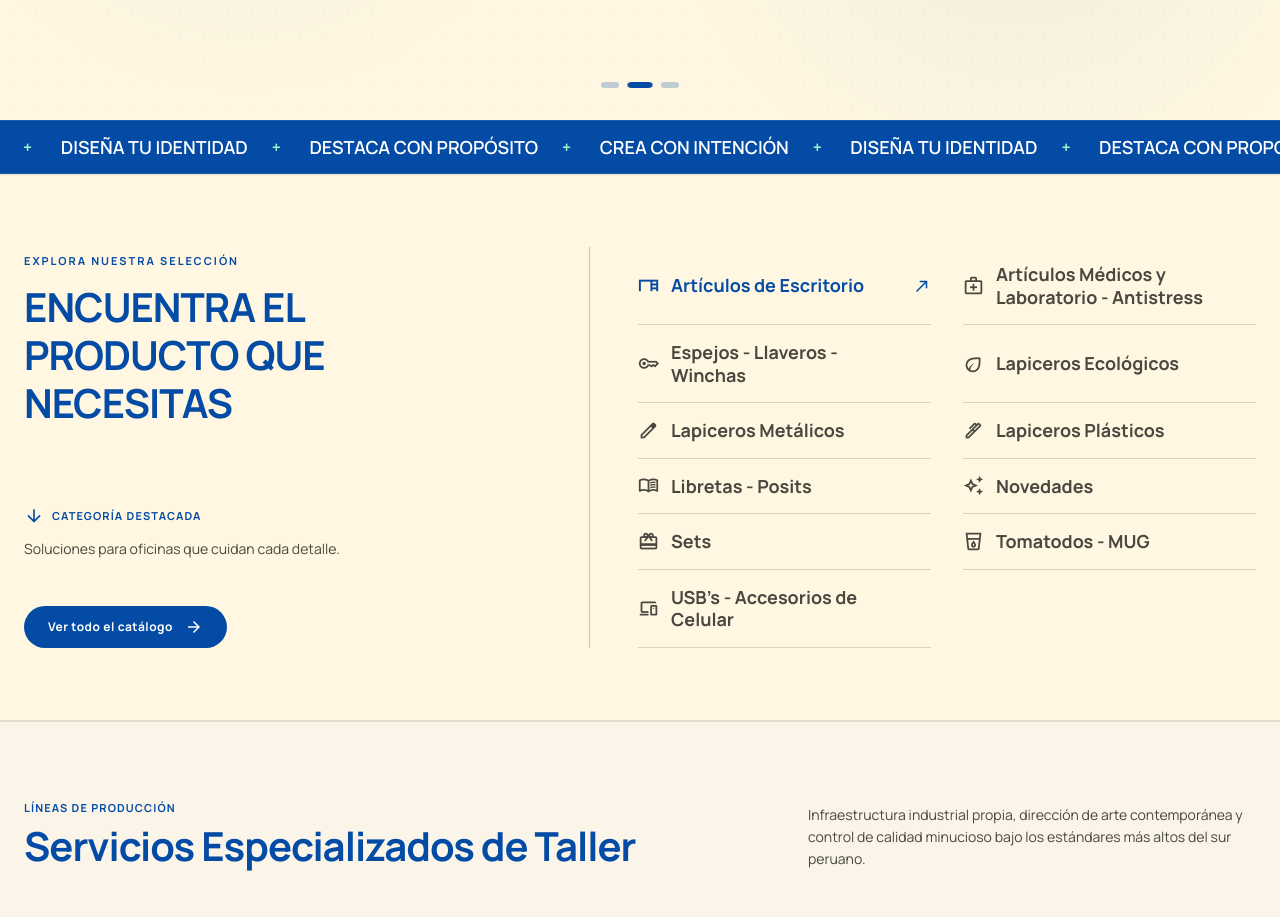
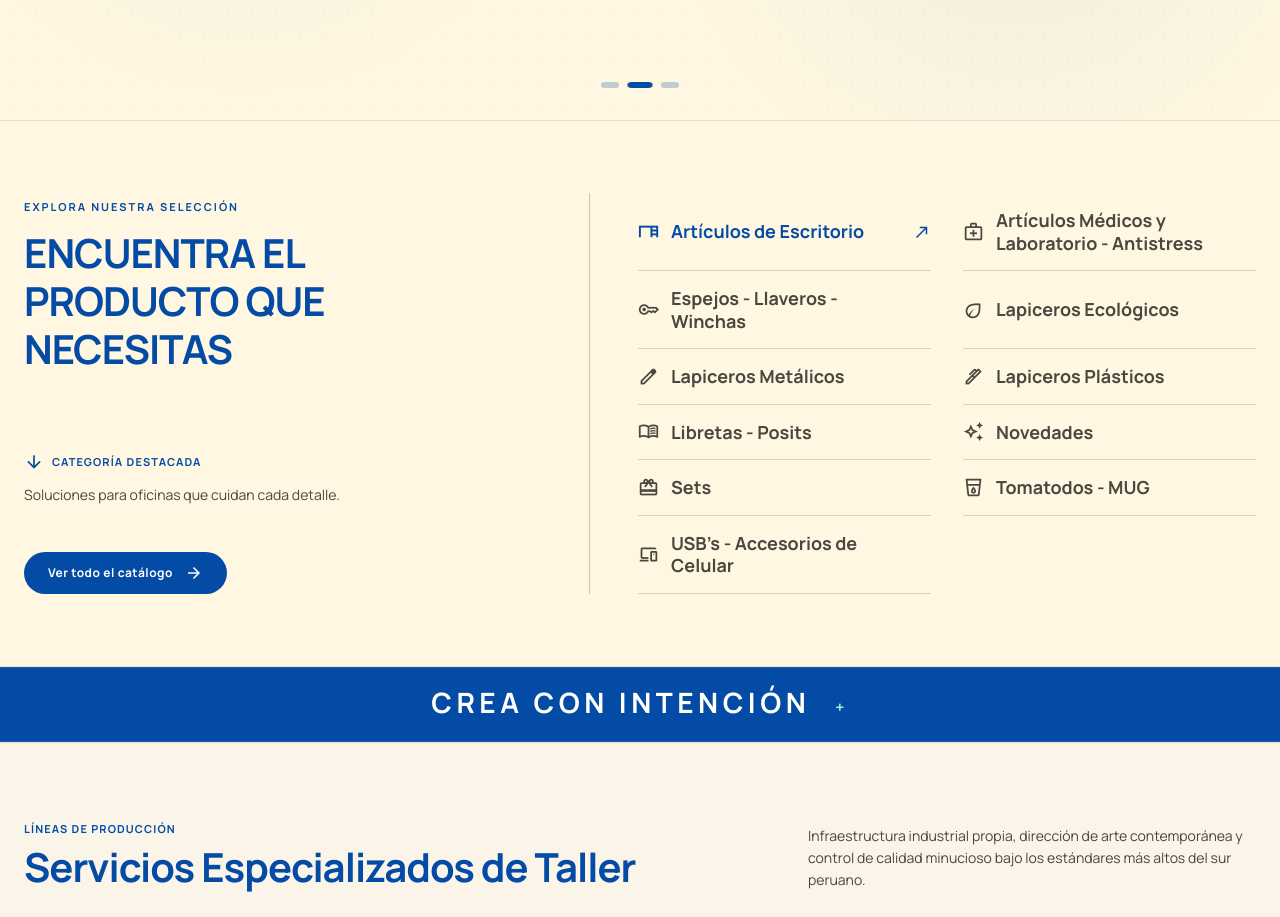
Before and after one commit to carlosalcocerp/nucleo-capital, a React (Vite) app: page / in a window 1280 px wide. Shown: the part 480-1397 px from the top of the page. Built offline with nearby package versions, Linux system fonts and the light colour scheme; no server answers.

Commit message:
feat: add TypewriterMessage component for dynamic brand messaging

```diff
--- /dev/null
+++ b/src/components/TypewriterMessage.tsx
@@ -0,0 +1,56 @@
+import { useEffect, useState } from 'react';
+
+const phrases = [
+  'Crea con intención',
+  'Diseña tu identidad',
+  'Destaca con propósito',
+];
+
+const TypewriterMessage = () => {
+  const [phraseIndex, setPhraseIndex] = useState(0);
+  const [text, setText] = useState('');
+  const [isDeleting, setIsDeleting] = useState(false);
+
+  useEffect(() => {
+    const reduceMotion = window.matchMedia('(prefers-reduced-motion: reduce)').matches;
+
+    if (reduceMotion) {
+      setText(phrases[0]);
+      return;
+    }
+
+    const phrase = phrases[phraseIndex];
+    const isComplete = text === phrase;
+    const isEmpty = text === '';
+    const delay = isComplete ? 1800 : isEmpty && isDeleting ? 350 : isDeleting ? 45 : 85;
+
+    const timeout = window.setTimeout(() => {
+      if (isComplete) {
+        setIsDeleting(true);
+      } else if (isEmpty && isDeleting) {
+        setIsDeleting(false);
+        setPhraseIndex((current) => (current + 1) % phrases.length);
+      } else if (isDeleting) {
+        setText(phrase.slice(0, text.length - 1));
+      } else {
+        setText(phrase.slice(0, text.length + 1));
+      }
+    }, delay);
+
+    return () => window.clearTimeout(timeout);
+  }, [isDeleting, phraseIndex, text]);
+
+  return (
+    <section className="w-full overflow-hidden bg-azul text-white border-y border-white/10" aria-label="Mensaje de marca">
+      <div className="flex min-h-[72px] items-center justify-center px-gutter-mobile py-space-md lg:px-gutter-desktop">
+        <p className="font-headline-md text-headline-md uppercase tracking-[0.16em] font-bold text-center">
+          <span aria-live="polite">{text}</span>
+          <span className="typewriter-cursor text-tertiary-fixed" aria-hidden="true">|</span>
+          <span className="text-tertiary-fixed text-[16px] ml-space-sm" aria-hidden="true">+</span>
+        </p>
+      </div>
+    </section>
+  );
+};
+
+export default TypewriterMessage;
--- a/src/index.css
+++ b/src/index.css
@@ -63,19 +63,17 @@
   }
 }
 
-@keyframes brand-marquee {
-  0% { transform: translateX(0); opacity: 0; }
-  8% { opacity: 1; }
-  88% { opacity: 1; }
-  100% { transform: translateX(-50%); opacity: 0; }
+@keyframes typewriter-cursor-blink {
+  0%, 45% { opacity: 1; }
+  46%, 100% { opacity: 0; }
 }
 
-.brand-marquee {
-  animation: brand-marquee 22s linear infinite;
+.typewriter-cursor {
+  animation: typewriter-cursor-blink 0.9s step-end infinite;
 }
 
 @media (prefers-reduced-motion: reduce) {
-  .brand-marquee {
+  .typewriter-cursor {
     animation: none;
   }
 }
--- a/src/pages/Home.tsx
+++ b/src/pages/Home.tsx
@@ -2,6 +2,7 @@ import { useState } from 'react';
 import { Link } from 'react-router-dom';
 import { motion } from 'framer-motion';
 import HeroAnimation from '../components/HeroAnimation';
+import TypewriterMessage from '../components/TypewriterMessage';
 
 const servicios = [
   {
@@ -56,22 +57,6 @@ const Home = () => {
       {/* HERO ANIMATION */}
       <HeroAnimation />
 
-      {/* MENSAJE ROTATIVO */}
-      <section className="w-full overflow-hidden bg-azul text-white border-y border-white/10" aria-label="Mensaje de marca">
-        <div className="brand-marquee flex w-max items-center whitespace-nowrap py-space-xs">
-          {[0, 1].map((group) => (
-            <div key={group} className="flex items-center">
-              {['Crea con intención', 'Diseña tu identidad', 'Destaca con propósito'].map((word) => (
-                <span key={`${group}-${word}`} className="flex items-center font-headline-md text-headline-md uppercase tracking-[0.16em] font-bold">
-                  <span className="px-space-lg text-title-lg">{word}</span>
-                  <span className="text-tertiary-fixed text-[16px]">+</span>
-                </span>
-              ))}
-            </div>
-          ))}
-        </div>
-      </section>
-
       {/* CATEGORIAS */}
       <section className="w-full bg-crema py-space-3xl overflow-hidden border-y border-outline-variant/50" id="categorias">
         <div className="max-w-[1280px] mx-auto px-gutter-mobile lg:px-gutter-desktop">
@@ -116,6 +101,8 @@ const Home = () => {
           </div>
         </div>
       </section>
+
+      <TypewriterMessage />
 
       {/* SERVICIOS ESPECIALIZADOS */}
       <section className="w-full py-space-3xl bg-surface-container-low border-y border-outline-variant/50" id="servicios">
```
